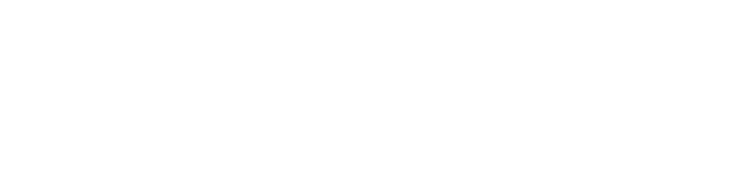
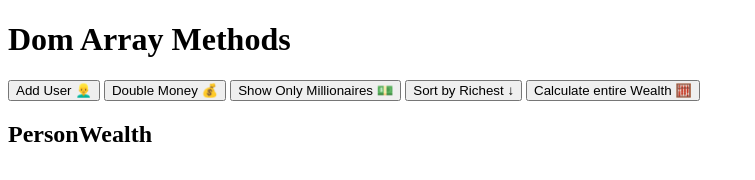
Before and after one commit to jamesjj1979/Dom-Array-Methods, a plain HTML site: page index.html in a window 1280 px wide. Shown: the whole page, without its empty margins (0-755 px from the left). Drawn offline with Linux system fonts and the light colour scheme.

Commit message:
Added the html

```diff
--- a/index.html
+++ b/index.html
@@ -8,7 +8,19 @@
     <link rel="stylesheet" href="global.css">
 </head>
 <body>
-
+    <h1>Dom Array Methods</h1>
+    <div class="container">
+        <aside>
+               <button id="add-user">Add User 👱‍♂️</button>
+        <button id="double">Double Money 💰</button>
+        <button id="show-millionaires">Show Only Millionaires 💵</button>
+        <button id="sort">Sort by Richest ↓</button>
+        <button id="calculate-wealth">Calculate entire Wealth 🧮</button>
+        </aside>
+        <main id="main">
+            <h2><strong>Person</strong>Wealth</h2>
+        </main>
+    </div>
 
 
 
```
